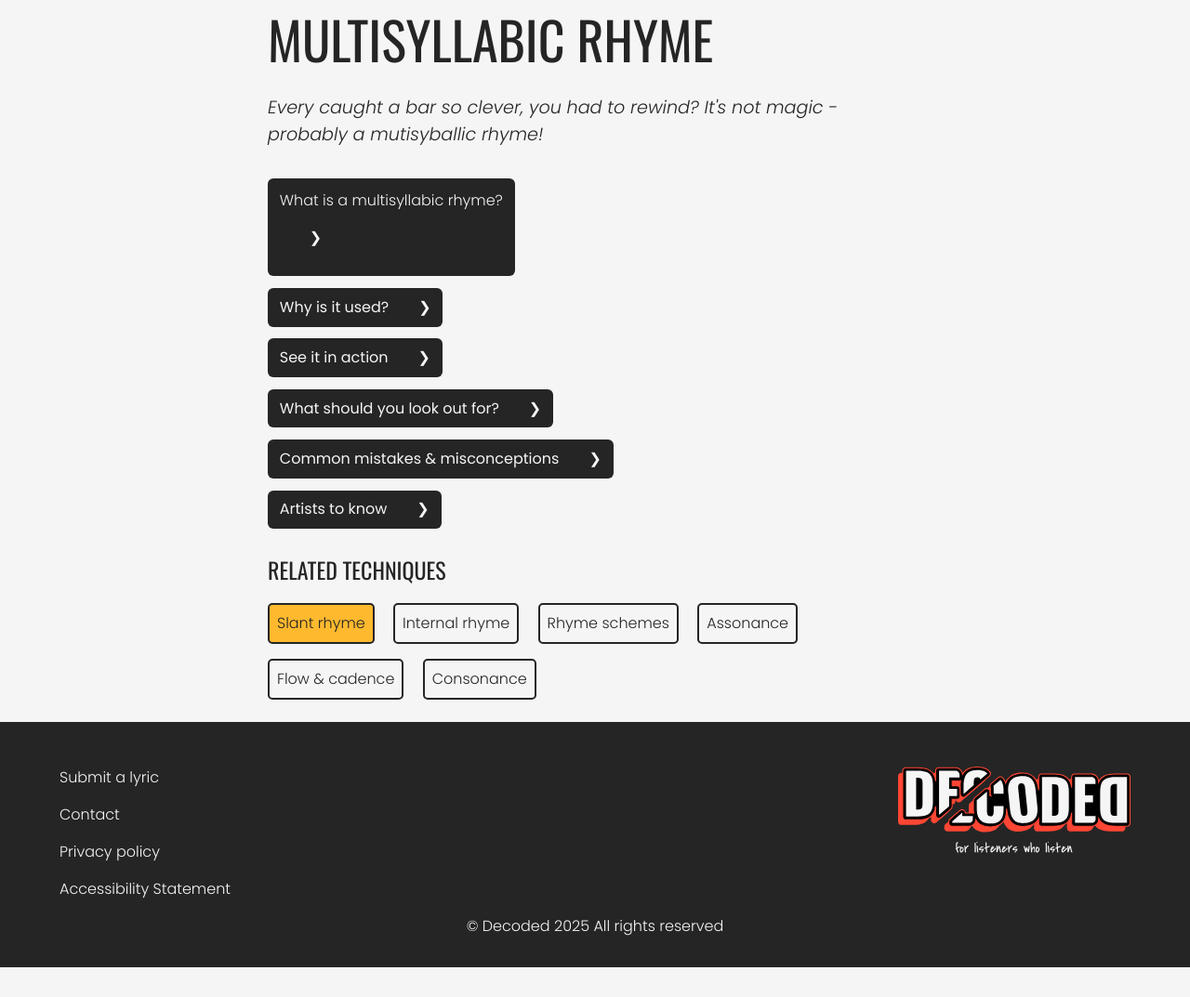
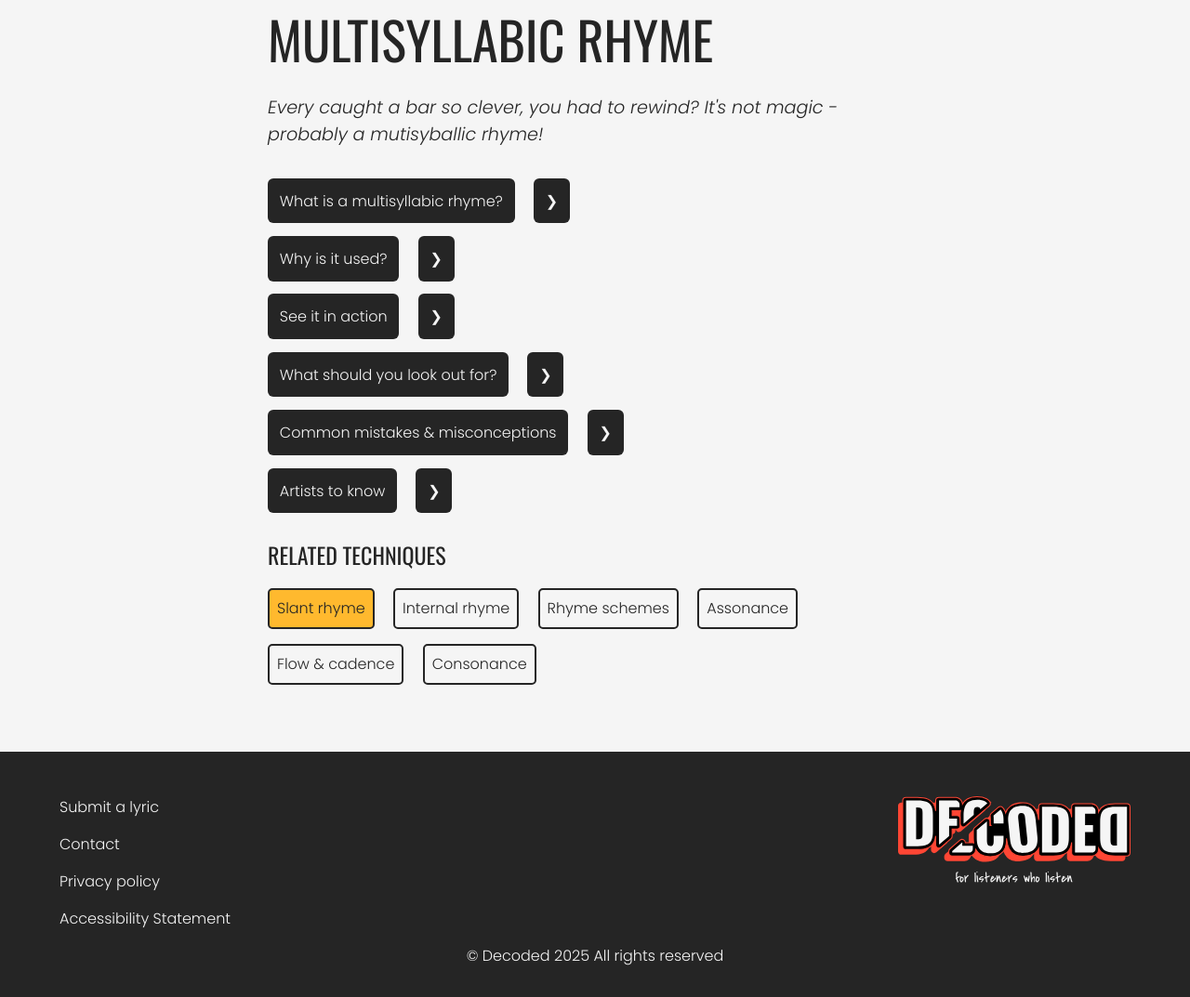
Before and after one commit to nadiajervier/decoded, a PHP site: page /mockup/breakdown-room/index.html in a window 1280 px wide. Shown: the part 423-1496 px from the top of the page at 93% size. Before the commit the page ends 1464 px from the top, so only its background shows below. Run offline with PHP 8.4, Linux system fonts and the light colour scheme.

Commit message:
HTML & CSS adjustments
Changes to labels on main content

```diff
--- a/mockup/breakdown-room/index.html
+++ b/mockup/breakdown-room/index.html
@@ -50,7 +50,7 @@
 
             <input id="definition" type="checkbox" class="content-dropdown">
             <label for="definition" class="toggle">
-                <p>What is a multisyllabic rhyme?<p>
+                <p>What is a multisyllabic rhyme?</p>
                 <p>&#x276F</p>
             </label>
             <div>
@@ -60,14 +60,20 @@
             </div>
 
             <input id="why" type="checkbox" class="content-dropdown">
-            <label for="why" class="toggle">Why is it used?<span>&#x276F</span></label>
+            <label for="why" class="toggle">
+                <p>Why is it used?</p>
+                <p>&#x276F</p>
+            </label>
             <div>
                 <p>The rhymes can sometimes mirror the beat, making the lyrics sound more fluid. Multisyllabic rhymes add complexity to lyrics, and let&apos;s be honest, they are more impressive.</p>
                 <p class="italic">Think of it like choreographed footwork &mdash; the more intricate, the more impressive, right?</p>
             </div>
 
             <input id="example" type="checkbox" class="content-dropdown">
-            <label for="example" class="toggle">See it in action<span>&#x276F</span></label>
+            <label for="example" class="toggle">
+                <p>See it in action</p>
+                <p>&#x276F</p>
+            </label>
             <div>
                 <ul>
                     <li>Rhymes across multiple syllables, not just one</li>
@@ -77,7 +83,10 @@
             </div>
 
             <input id="use" type="checkbox" class="content-dropdown">
-            <label for="use" class="toggle">What should you look out for?<span>&#x276F</span></label>
+            <label for="use" class="toggle">
+                <p>What should you look out for?</p>
+                <p>&#x276F</p>
+            </label>
             <div>
                 <ul>
                     <li>Rhymes across multiple syllables, not just one</li>
@@ -88,7 +97,10 @@
             </div>
 
             <input id="mistakes" type="checkbox" class="content-dropdown">
-            <label for="mistakes" class="toggle">Common mistakes &amp; misconceptions<span>&#x276F</span></label>
+            <label for="mistakes" class="toggle">
+                <p>Common mistakes &amp; misconceptions</p>
+                <p>&#x276F</p>
+            </label>
             <div>
                 <ul>
                     <li>It&apos;s not just long words &mdash; short words grouped together can form multisyllabic rhymes too</li>
@@ -97,7 +109,10 @@
             </div>
 
             <input id="artists" type="checkbox" class="content-dropdown">
-            <label for="artists" class="toggle">Artists to know<span>&#x276F</span></label>
+            <label for="artists" class="toggle">
+                <p>Artists to know</p>
+                <p>&#x276F</p>
+            </label>
             <div>
                 <ul>
                     <li>Big Pun</li>
--- a/mockup/breakdown-room/style.css
+++ b/mockup/breakdown-room/style.css
@@ -305,15 +305,24 @@ input[type="checkbox"].content-dropdown {
 
 input[type="checkbox"].content-dropdown + label {
     display: block;
+}
+
+input[type="checkbox"].content-dropdown + label {
+    margin-top: 0.8rem;
+    padding: 0.8rem 0;
+}
+
+input[type="checkbox"].content-dropdown + label p {
+    display: inline;
     max-width: fit-content;
-    margin: 0.8rem 0;
+    margin-bottom: 0.8rem;
     padding: 0.8rem;
     color: var(--white-smoke);
     background-color: var(--charcoal);
     border-radius: 6px;
 }
 
-input[type="checkbox"].content-dropdown:checked + label {
+input[type="checkbox"].content-dropdown:checked + label p {
     background-color: var(--red-white);
     box-shadow: -0.5rem 0.5rem var(--charcoal);
 }
@@ -333,8 +342,7 @@ label span {
 }
 
 label p:last-of-type {
-
-    margin-left: 2rem;
+    margin-left: 1rem;
 }
 
 /* --- FOOTER --- */
@@ -342,6 +350,7 @@ label p:last-of-type {
 footer {
     background-color: var(--charcoal);
     padding: 3rem 2rem 1rem;
+    margin-top: 3rem;
 }
 
 footer img {
@@ -386,7 +395,7 @@ nav[aria-label="footer"] a:hover, nav[aria-label="footer"] a:focus-visible, nav[
     text-decoration: underline;
 }
 
-input[type="checkbox"].content-dropdown:hover + label, input[type="checkbox"].content-dropdown:focus-visible + label, input[type="checkbox"].content-dropdown:active + label {
+input[type="checkbox"].content-dropdown:hover + label p, input[type="checkbox"].content-dropdown:focus-visible + label p, input[type="checkbox"].content-dropdown:active + label p {
     background-color: var(--red-white);
     transition: all 0.4s ease-in-out;
     box-shadow: -0.5rem 0.5rem var(--charcoal);
```
